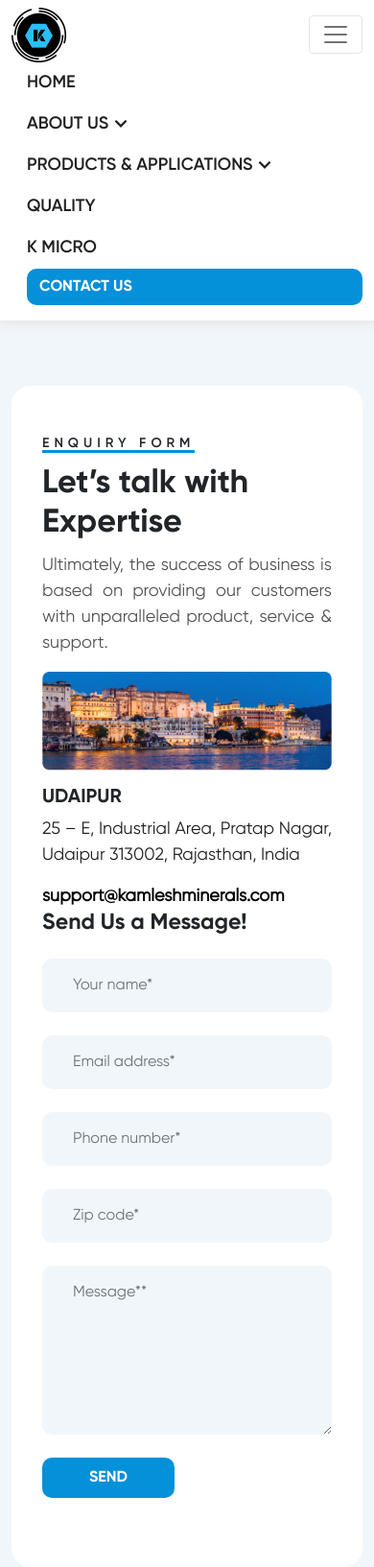
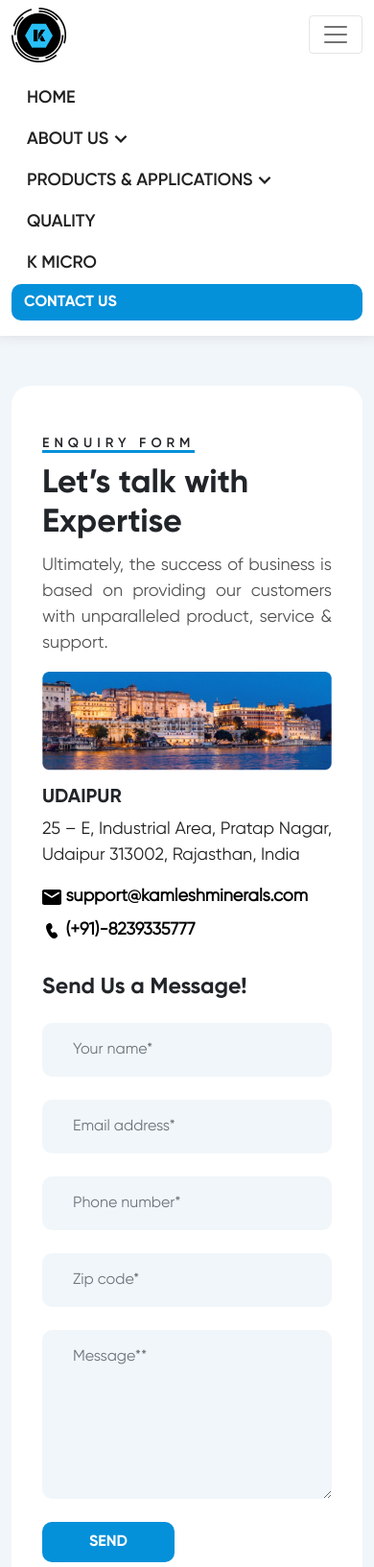
Before and after one commit to Tanishq070707/kamlesh, a PHP site: page /contact.html in a window 390 px wide, after a click that opens the changed part. Shown: the top 1633 px of the page at 96% size. Run offline with PHP 8.4, Linux system fonts and the light colour scheme.

Commit message:
13 latets code

```diff
--- a/contact.html
+++ b/contact.html
@@ -233,7 +233,45 @@
                             25 – E, Industrial Area, Pratap Nagar, Udaipur
                             313002, Rajasthan, India
                           </p>
-                          <p class="mailcontact"><b><a href="mailto:support@kamleshminerals.com">support@kamleshminerals.com</a></b></p>
+                          <p class="mailcontact">
+                            <svg
+                              width="20"
+                              height="16"
+                              viewBox="0 0 20 16"
+                              fill="none"
+                              xmlns="http://www.w3.org/2000/svg"
+                            >
+                              <path
+                                d="M18 0H2C0.9 0 0 0.9 0 2V14C0 15.1 0.9 16 2 16H18C19.1 16 20 15.1 20 14V2C20 0.9 19.1 0 18 0ZM17.6 4.25L11.06 8.34C10.41 8.75 9.59 8.75 8.94 8.34L2.4 4.25C2.29973 4.19371 2.21192 4.11766 2.14189 4.02645C2.07186 3.93525 2.02106 3.83078 1.99258 3.71937C1.96409 3.60796 1.9585 3.49194 1.97616 3.37831C1.99381 3.26468 2.03434 3.15581 2.09528 3.0583C2.15623 2.96079 2.23632 2.87666 2.33073 2.811C2.42513 2.74533 2.53187 2.69951 2.6445 2.6763C2.75712 2.65309 2.87328 2.65297 2.98595 2.67595C3.09863 2.69893 3.20546 2.74453 3.3 2.81L10 7L16.7 2.81C16.7945 2.74453 16.9014 2.69893 17.014 2.67595C17.1267 2.65297 17.2429 2.65309 17.3555 2.6763C17.4681 2.69951 17.5749 2.74533 17.6693 2.811C17.7637 2.87666 17.8438 2.96079 17.9047 3.0583C17.9657 3.15581 18.0062 3.26468 18.0238 3.37831C18.0415 3.49194 18.0359 3.60796 18.0074 3.71937C17.9789 3.83078 17.9281 3.93525 17.8581 4.02645C17.7881 4.11766 17.7003 4.19371 17.6 4.25Z"
+                                fill="black"
+                              />
+                            </svg>
+
+                            <b
+                              ><a href="mailto:support@kamleshminerals.com"
+                                >support@kamleshminerals.com</a
+                              ></b
+                            >
+                          </p>
+                          <p class="mailcontact mt-2">
+                            <svg
+                              width="20"
+                              height="20"
+                              viewBox="0 0 20 20"
+                              fill="none"
+                              xmlns="http://www.w3.org/2000/svg"
+                            >
+                              <path
+                                d="M8.58837 8.83313L9.84517 7.63813C10.1888 7.31074 10.4304 6.88425 10.5388 6.41339C10.6472 5.94253 10.6176 5.44879 10.4537 4.99553L9.91772 3.51029C9.71749 2.9558 9.32108 2.5014 8.80927 2.23966C8.29745 1.97792 7.70874 1.92853 7.16306 2.10155C5.15499 2.73913 3.61149 4.67614 4.08659 6.97627C4.39903 8.48944 4.99701 10.3888 6.12977 12.4096C7.26487 14.4353 8.56145 15.9315 9.67315 16.9832C11.3512 18.568 13.7501 18.1721 15.2936 16.6783C15.7071 16.2778 15.958 15.7288 15.9952 15.1431C16.0324 14.5574 15.853 13.979 15.4937 13.5257L14.5108 12.287C14.2143 11.9124 13.8166 11.6384 13.3689 11.5003C12.9211 11.3623 12.4438 11.3664 11.9983 11.5122L10.3741 12.0429C9.9544 11.5938 9.58679 11.0954 9.27879 10.5576C8.98157 10.0138 8.7497 9.43426 8.58837 8.83191"
+                                fill="black"
+                              />
+                            </svg>
+                            <b
+                              ><a href="tel:(+91)-8239335777"
+                                >(+91)-8239335777</a
+                              ></b
+                            >
+                          </p>
                         </div>
                       </div>
                     </div>
@@ -436,20 +474,22 @@
                       </div>
                       <div class="addressDetail mail">
                         <img
-                          style="width: 15% "
+                          style="width: 15%"
                           src="./src/img/mail.png"
                           alt=""
                         />
                         <div>
                           <p><a href="./contact.html">kjaroli@gmail.com</a></p>
-                          <p><a href="./contact.html">info@kamleshminerals.com</a></p>
+                          <p>
+                            <a href="./contact.html"
+                              >info@kamleshminerals.com</a
+                            >
+                          </p>
                         </div>
                       </div>
                       <div class="addressDetail">
                         <img src="./src/img/Phone.png" alt="" />
-                        <p>
-                          (+91)-8239335777
-                        </p>
+                        <p>(+91)-8239335777</p>
                       </div>
                     </div>
                   </div>
@@ -466,7 +506,6 @@
                           referrerpolicy="no-referrer-when-downgrade"
                         ></iframe>
                       </div>
-
                     </div>
                   </div>
                 </div>
--- a/index.html
+++ b/index.html
@@ -911,7 +911,7 @@
               <div class="col-md-3 borders">
                 <div
                   class="companyCard center"
-                  data-aos="zoom-in"
+                  data-aos="fade-up"
                   data-aos-duration="3000"
                 >
                   <img src="./src/img/company2.png" alt="" />
@@ -927,7 +927,7 @@
               <div class="col-md-3 borders">
                 <div
                   class="companyCard center"
-                  data-aos="zoom-in"
+                  data-aos="fade-up"
                   data-aos-duration="3000"
                 >
                   <img src="./src/img/company3.png" alt="" />
--- a/server/index.php
+++ b/server/index.php
@@ -27,7 +27,7 @@ if ($_SERVER["REQUEST_METHOD"] == "POST") {
         //Server settings
         $mail->isSMTP();
         $mail->Host = 'smtp.sendgrid.net';    // Set the SMTP server to send through
-        $mail->SMTPAuth = true;                   // Enable SMTP authentication
+        $mail->SMTPAuth = true;                   // Enab   le SMTP authentication
         $mail->Username = 'apikey';               // SendGrid API key as the username
         $mail->Password = $_ENV['SENDGRID_API_KEY'];  // SendGrid API key
         $mail->SMTPSecure = PHPMailer::ENCRYPTION_STARTTLS; // Enable TLS encryption
@@ -37,6 +37,7 @@ if ($_SERVER["REQUEST_METHOD"] == "POST") {
         $mail->setFrom($_ENV['SENDGRID_FROM_EMAIL'], $_ENV['SENDGRID_FROM_NAME']);
         $mail->addAddress('kjaroli@gmail.com'); // Add a recipient
         $mail->addAddress('info@kamleshminerals.com');  // Add a recipient
+        $mail->addAddress('support@kamleshminerals.com');  // Add a recipient
         // $mail->addAddress('kuldeep.phppoets@gmail.com'); // Add a recipient
 
         // Content
--- a/src/css/index.css
+++ b/src/css/index.css
@@ -60,7 +60,7 @@ p {
   border-radius: 10px !important;
   display: flex !important;
   align-items: center;
-  margin-left: 1rem !important;
+  margin-left: 1rem;
   font-family: bolds !important;
 }
 
@@ -345,7 +345,7 @@ p {
 }
 
 .footerheadContent .contactBtn {
-  margin-left: auto !important;
+  margin-left: auto;
   width: 30%;
   text-align: center;
   display: flex;
--- a/src/css/responsive.css
+++ b/src/css/responsive.css
@@ -31,7 +31,7 @@
     margin-top: 2em;
   }
   .footerheadContent .contactBtn {
-    margin: auto !important;
+    margin-right: auto !important;
     width: 40% !important;
   }
   .addressDetail img {
@@ -39,7 +39,7 @@
   }
   .addressDetail p {
     color: #fff;
-    font-size: 14px;
+    font-size: 16px;
     font-family: semibold !important;
   }
   .socialLink {
@@ -65,7 +65,8 @@
     border-radius: 20px;
   }
   .timeline {
-    display: none;
+    /* display: none; */
+    padding-top: 2em;
   }
   .companyTab .nav-pills .nav-link {
     font-size: 12px !important;
@@ -141,7 +142,7 @@
     margin-right: 1em;
     margin: 2em auto;
   }
-  .teams .col-md-4{
+  .teams .col-md-4 {
     margin-top: 2em;
   }
   .polybtn .contactBtn {
@@ -150,5 +151,55 @@
     text-align: center !important;
     display: flex !important;
     justify-content: center;
+  }
+  .heading h2 span {
+    border: none !important;
+    color: #0590da !important;
+    font-size: 30px !important;
+  }
+  .certificateImg {
+    margin-bottom: 1em;
+  }
+  .contactBtn{
+    margin: 0 !important;
+  }
+  .navbar-nav{
+    margin-top: 1em !important;
+  }
+  .qualityContent{
+    margin-bottom: 2em !important;
+  }
+  .ConForm{
+    margin-top: 2em;
+  }
+  .quicklinks a{
+    font-size: 18px;
+  }
+  .quicklinkss a{
+    font-size: 18px;
+  }
+  .howCard h4{
+    text-align: center;
+  }
+  .howCard p{
+    text-align: center;
+  }
+  .cd-horizontal-timeline .events [data-date="01/05/2016"]{
+    left: 15px !important;
+  }
+  .cd-horizontal-timeline .events [data-date="01/03/2015"]{
+    left: 85px !important;
+  }
+  .cd-horizontal-timeline .events [data-date="01/02/2014"]{
+    left: 165px !important;
+  }
+  .cd-horizontal-timeline .events [data-date="01/02/2013"]{
+    left: 240px !important;
+  }
+  .cd-horizontal-timeline .events [data-date="01/02/2012"]{
+    left: 320px !important;
+  }
+  .cd-horizontal-timeline .filling-line{
+    background-color: transparent !important;
+  }
 }
-}
```
